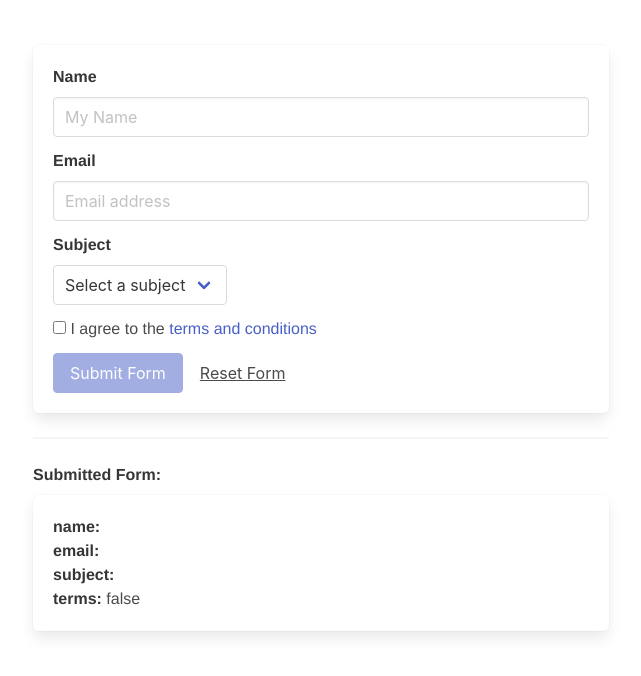
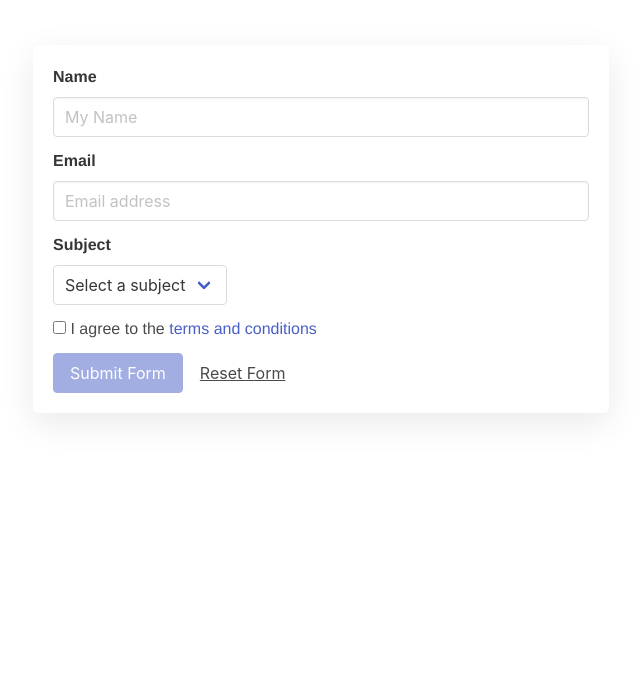
Before and after one commit to imjakechapman/vuejs-tinkering, a Vue app: page / in a window 1280 px wide. Shown: the top 676 px of the page, without its empty margins (319-960 px from the left). Built offline with nearby package versions, Linux system fonts and the light colour scheme.

Commit message:
Removed model display until submitted

```diff
--- a/src/views/Home.vue
+++ b/src/views/Home.vue
@@ -39,7 +39,7 @@
     </div>
 
 
-    <div v-if="true">
+    <div v-if="isSubmitting">
       <hr />
       <label class="label">Submitted Form:</label>
       <div class="box">
@@ -114,3 +114,11 @@ export default {
   }
 };
 </script>
+
+
+<style lang="scss" scoped>
+  .box {
+    box-shadow: 0 10px 35px rgba(0,0,0, .09);
+    margin-bottom: 45px;
+  }
+</style>
```
